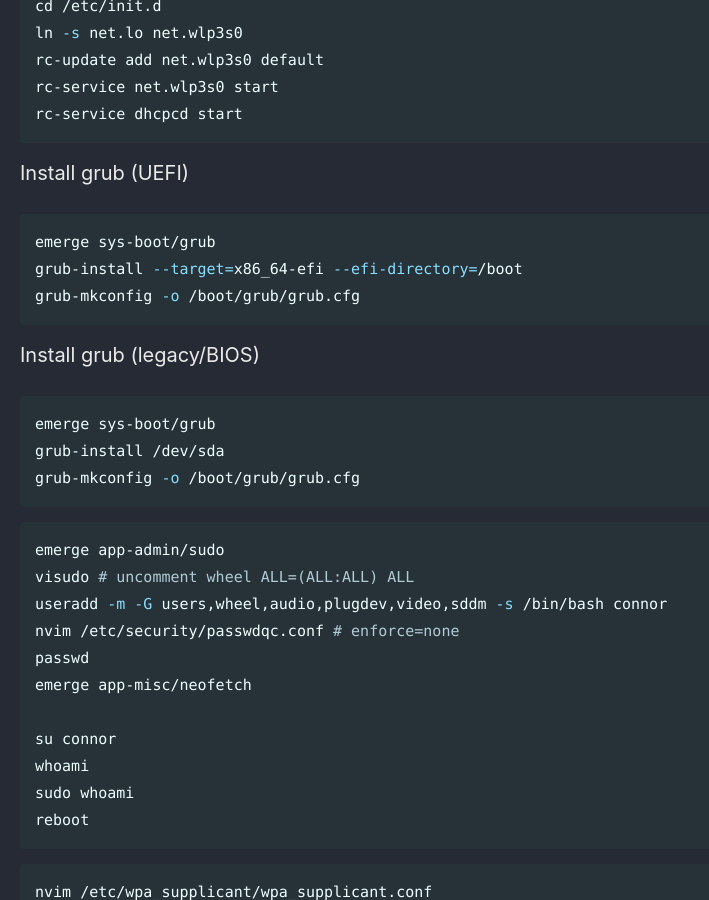
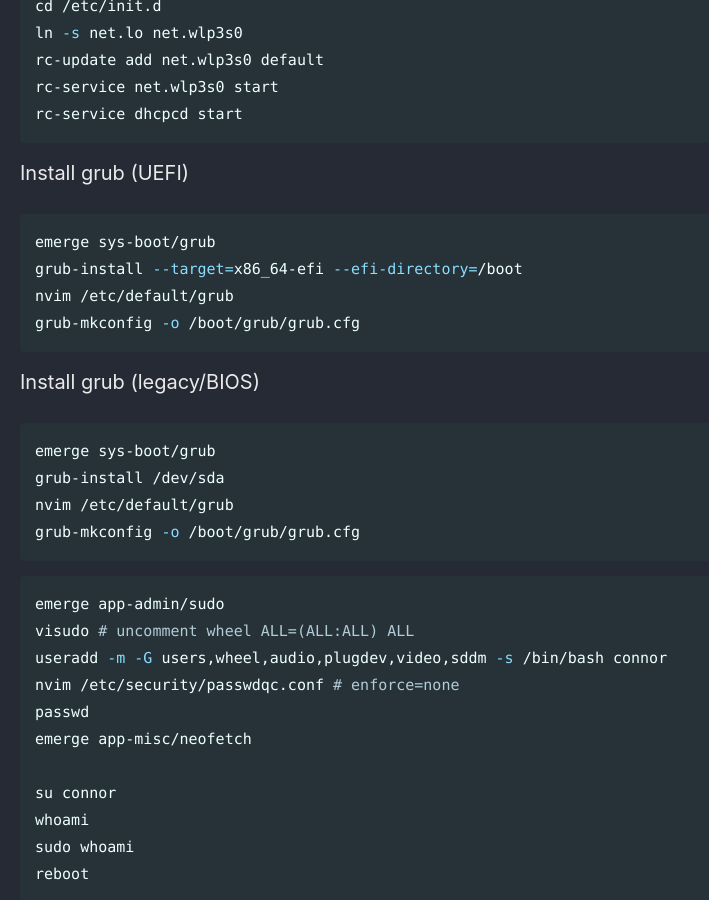
Before and after one commit to Connor-McCartney/Connor-McCartney.github.io, a Jekyll site: the page built from _pages/misc/gentoo.md, in a window 1280 px wide and 900 px high, scrolled down 4309 px. Shown: the whole window, without its empty margins (0-709 px from the left). Built offline with Jekyll 4.4.1, drawn with Linux system fonts in a browser that asks for light colours; cached includes are drawn as plain includes.

Commit message:
Update gentoo.md

````diff
--- a/_pages/misc/gentoo.md
+++ b/_pages/misc/gentoo.md
@@ -205,6 +205,7 @@ Install grub (UEFI)
 ```bash
 emerge sys-boot/grub
 grub-install --target=x86_64-efi --efi-directory=/boot
+nvim /etc/default/grub
 grub-mkconfig -o /boot/grub/grub.cfg
 ```
 
@@ -212,6 +213,7 @@ Install grub (legacy/BIOS)
 ```bash
 emerge sys-boot/grub
 grub-install /dev/sda
+nvim /etc/default/grub
 grub-mkconfig -o /boot/grub/grub.cfg
 ```
 
````
